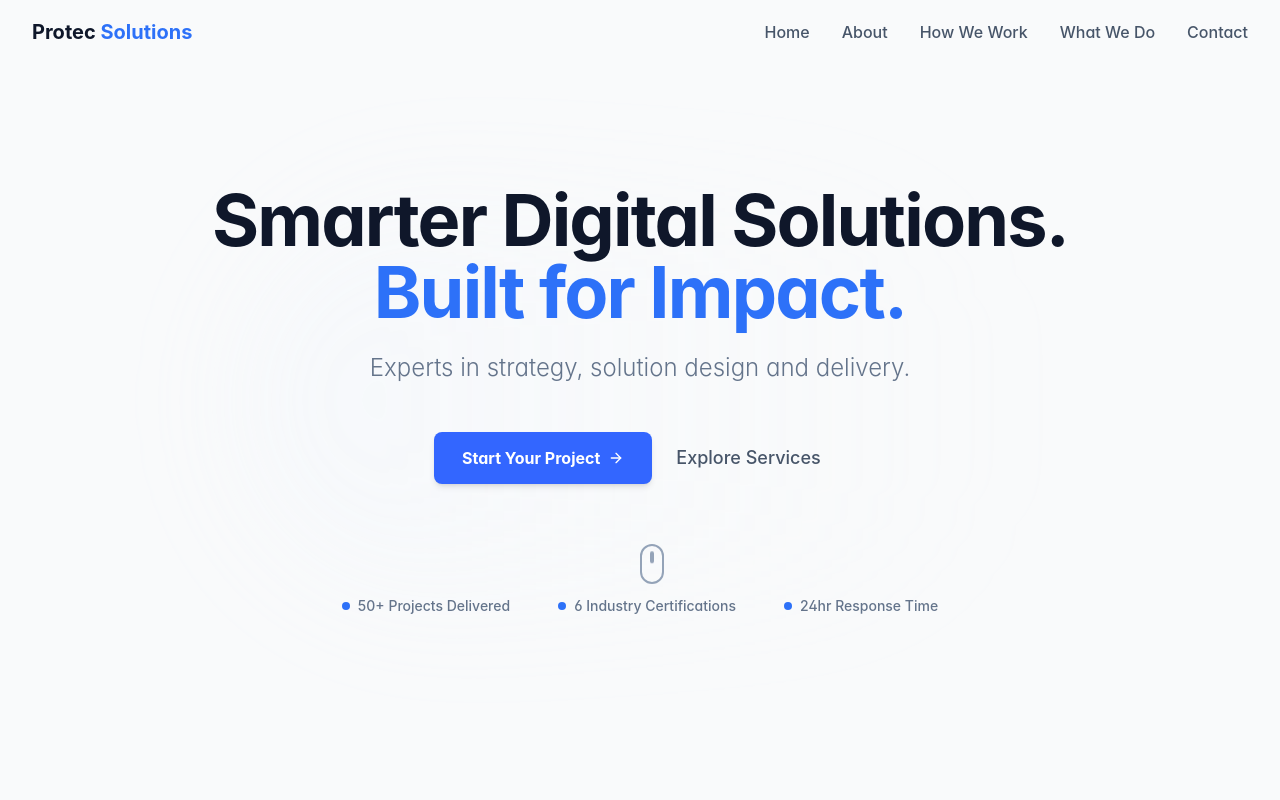
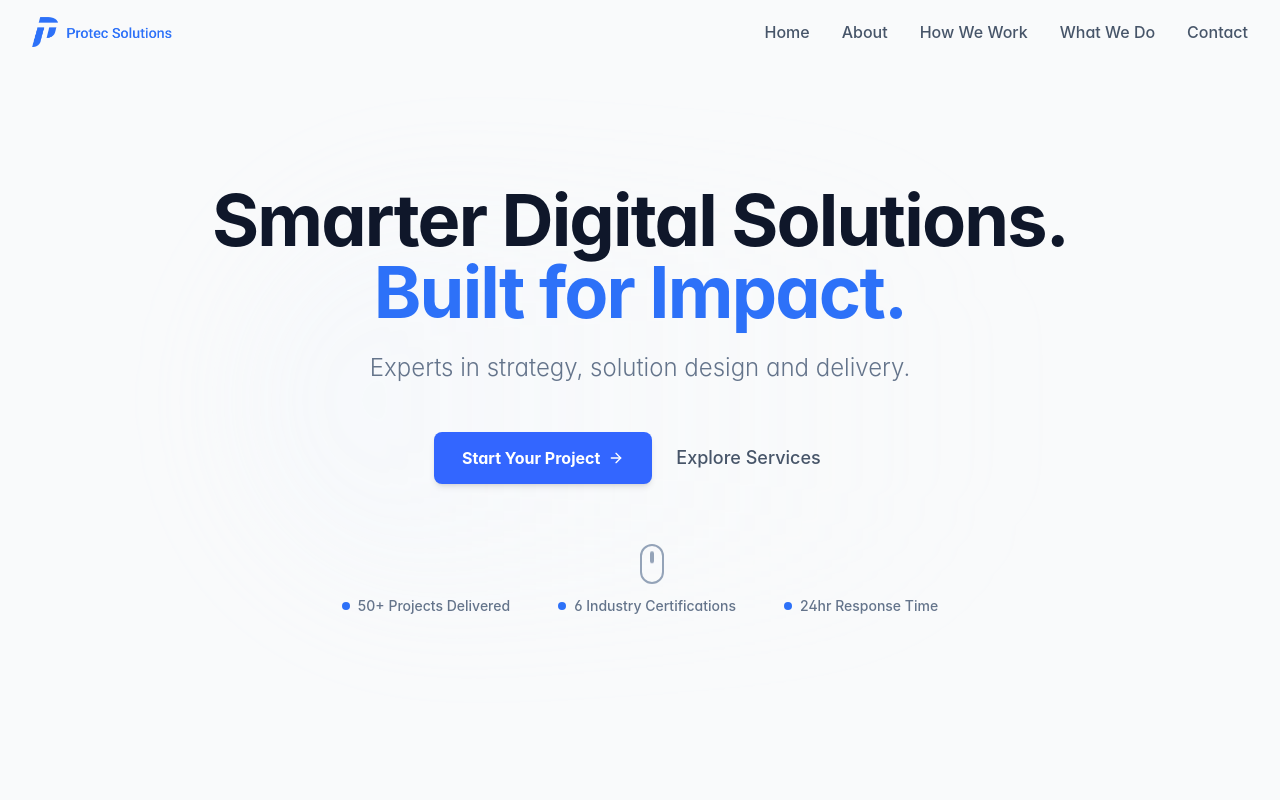
Before and after one commit to protecsolutionsau/Protecweb, a React (Vite) app: page / in a window 1280 px wide. Shown: the top 800 px of the page. Built offline with nearby package versions, Linux system fonts and the light colour scheme.

Commit message:
Replace text logo with image logo

```diff
--- a/src/components/Navigation.tsx
+++ b/src/components/Navigation.tsx
@@ -44,11 +44,20 @@ const Navigation = () => {
         <div className="max-w-7xl mx-auto px-4 sm:px-6 lg:px-8">
           <div className="flex justify-between items-center h-16">
             <div className="flex-shrink-0">
-              <button onClick={scrollToTop} className="group">
-                <span className="text-xl font-bold text-slate-900 group-hover:scale-105 transition-transform duration-200">
-                  Protec <span className="text-primary-500">Solutions</span>
-                </span>
-              </button>
+              <a
+                href="/"
+                onClick={(e) => {
+                  e.preventDefault();
+                  scrollToTop();
+                }}
+                className="group flex items-center"
+              >
+                <img
+                  src="/Protec Solutions Logo copy.png"
+                  alt="Protec Solutions logo"
+                  className="w-[140px] h-auto group-hover:scale-105 transition-transform duration-200"
+                />
+              </a>
             </div>
 
             <div className="hidden md:block">
```
